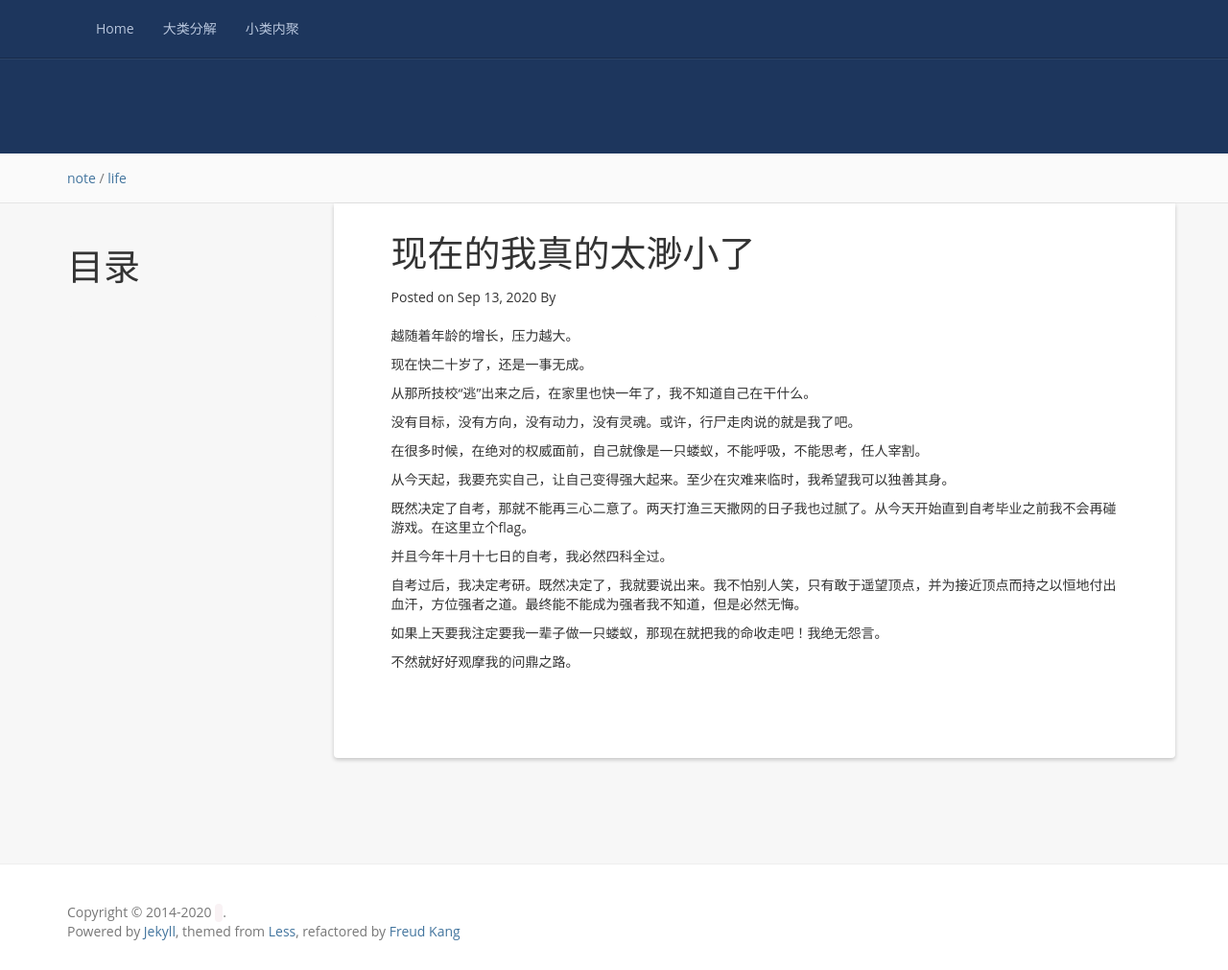
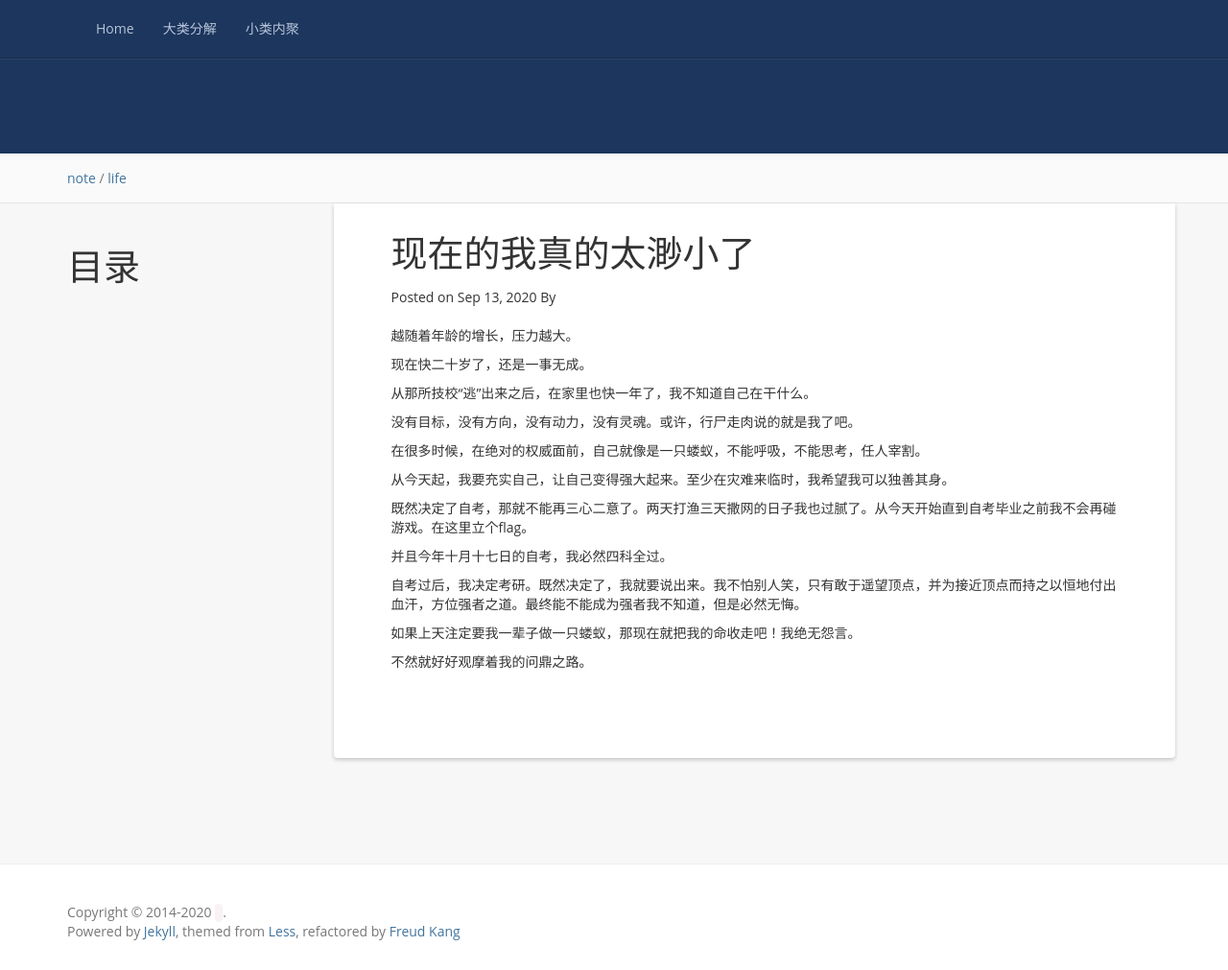
Before and after one commit to USERNAMEISEMPTY/USERNAMEISEMPTY.github.io, a Jekyll site: the page built from _posts/2020-09-14-I-am-so-insignificant.md, in a window 1280 px wide and 1011 px high. Shown: the whole window at 96% size. Built offline with Jekyll 4.4.1, drawn with Linux system fonts in a browser that asks for light colours; nearby versions of some CDN libraries; a script that is not in the unit is left out; comment, search, counter and statistics services are not loaded.

Commit message:
add post

```diff
--- a/_posts/2020-09-14-I-am-so-insignificant.md
+++ b/_posts/2020-09-14-I-am-so-insignificant.md
@@ -23,6 +23,6 @@ tag: life
 
 自考过后，我决定考研。既然决定了，我就要说出来。我不怕别人笑，只有敢于遥望顶点，并为接近顶点而持之以恒地付出血汗，方位强者之道。最终能不能成为强者我不知道，但是必然无悔。
 
-如果上天要我注定要我一辈子做一只蝼蚁，那现在就把我的命收走吧！我绝无怨言。
+如果上天注定要我一辈子做一只蝼蚁，那现在就把我的命收走吧！我绝无怨言。
 
-不然就好好观摩我的问鼎之路。
+不然就好好观摩着我的问鼎之路。
```
